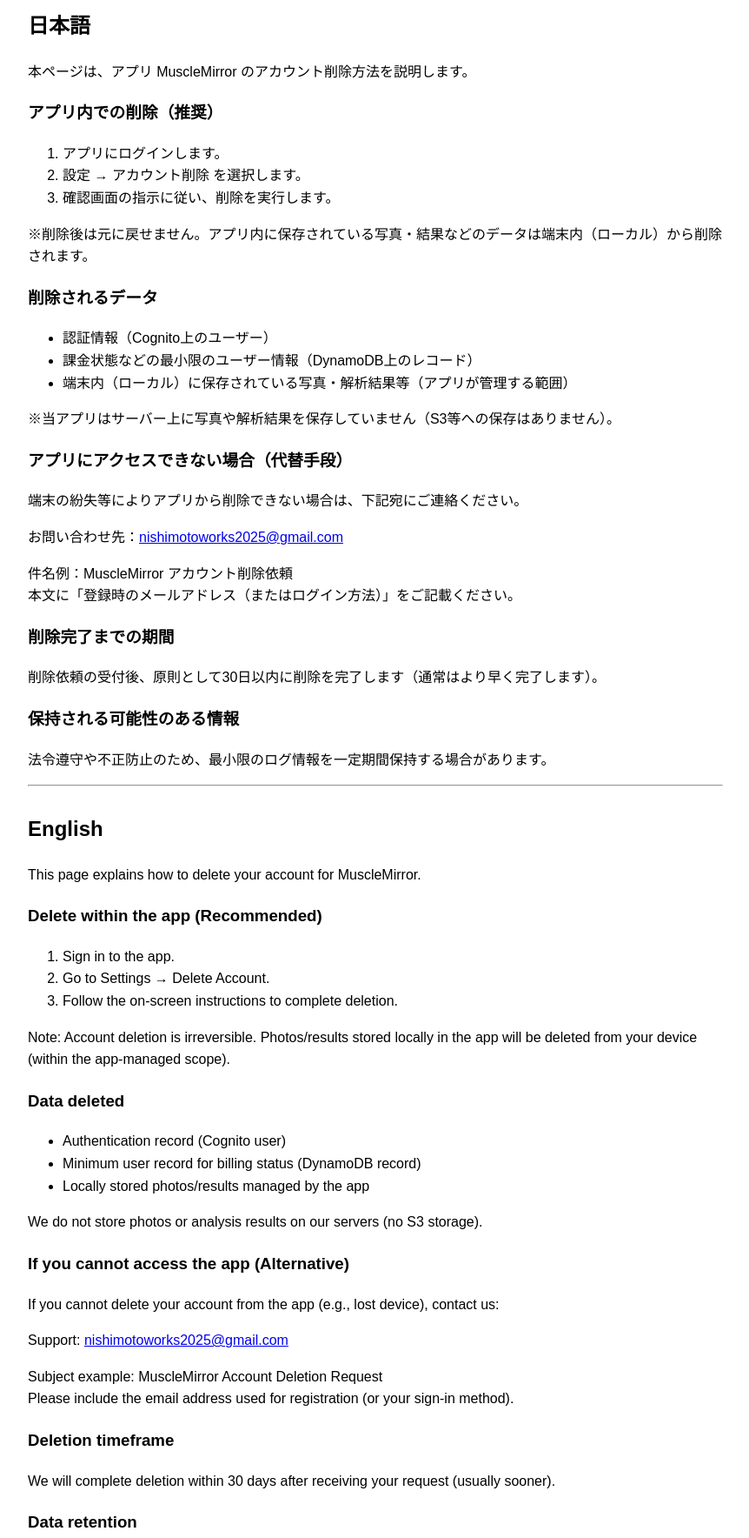
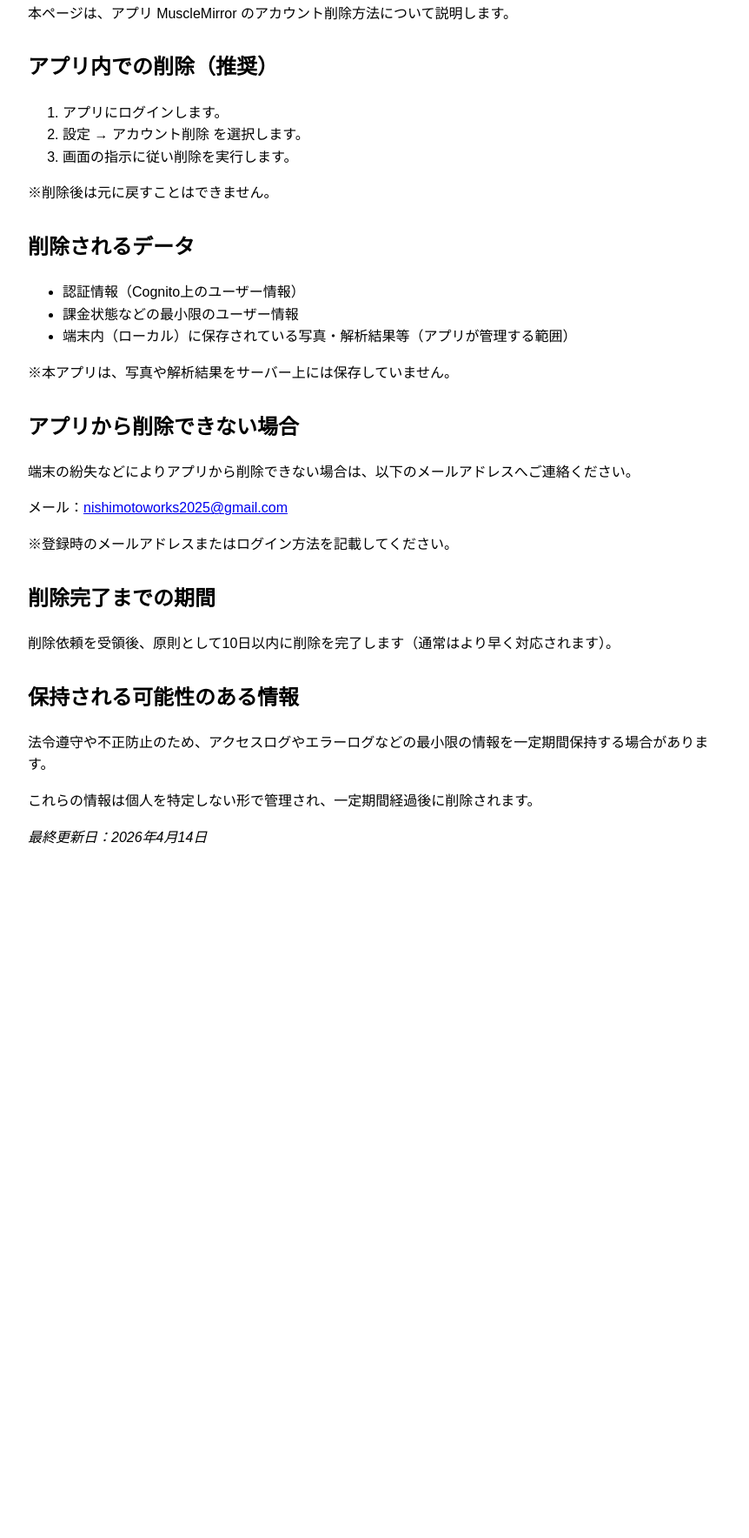
Before and after one commit to nishimotoworks2025/privacy-policy-musclemirror, a plain HTML site: page deletion.html in a window 1280 px wide. Shown: the part 149-1917 px from the top of the page at 87% size, without its empty margins (208-1070 px from the left). After the commit the page ends 1160 px from the top, so only its background shows below. Drawn offline with Linux system fonts and the light colour scheme.

Commit message:
Update deletion.html
edit1

```diff
--- a/deletion.html
+++ b/deletion.html
@@ -4,7 +4,7 @@
 <head>
     <meta charset="UTF-8">
     <meta name="viewport" content="width=device-width, initial-scale=1.0">
-    <title>アカウント削除（Account Deletion）</title>
+    <title>アカウント削除</title>
     <style>
         body {
             font-family: sans-serif;
@@ -42,77 +42,43 @@
         <a href="index.html">プライバシーポリシー</a>
         <a href="about.html">このアプリについて</a>
         <a href="contact.html">お問い合わせ</a>
-        <a href="deletion.html">アカウント削除（Account Deletion）</a>
+        <a href="deletion.html">アカウント削除</a>
     </nav>
 
-    <h1>アカウント削除（Account Deletion）</h1>
+    <h1>アカウント削除</h1>
 
-    <h2>日本語</h2>
-    <p>本ページは、アプリ MuscleMirror のアカウント削除方法を説明します。</p>
+    <p>本ページは、アプリ MuscleMirror のアカウント削除方法について説明します。</p>
 
-    <h3>アプリ内での削除（推奨）</h3>
+    <h2>アプリ内での削除（推奨）</h2>
     <ol>
         <li>アプリにログインします。</li>
         <li>設定 → アカウント削除 を選択します。</li>
-        <li>確認画面の指示に従い、削除を実行します。</li>
+        <li>画面の指示に従い削除を実行します。</li>
     </ol>
-    <p>※削除後は元に戻せません。アプリ内に保存されている写真・結果などのデータは端末内（ローカル）から削除されます。</p>
+    <p>※削除後は元に戻すことはできません。</p>
 
-    <h3>削除されるデータ</h3>
+    <h2>削除されるデータ</h2>
     <ul>
-        <li>認証情報（Cognito上のユーザー）</li>
-        <li>課金状態などの最小限のユーザー情報（DynamoDB上のレコード）</li>
+        <li>認証情報（Cognito上のユーザー情報）</li>
+        <li>課金状態などの最小限のユーザー情報</li>
         <li>端末内（ローカル）に保存されている写真・解析結果等（アプリが管理する範囲）</li>
     </ul>
-    <p>※当アプリはサーバー上に写真や解析結果を保存していません（S3等への保存はありません）。</p>
+    <p>※本アプリは、写真や解析結果をサーバー上には保存していません。</p>
 
-    <h3>アプリにアクセスできない場合（代替手段）</h3>
-    <p>端末の紛失等によりアプリから削除できない場合は、下記宛にご連絡ください。</p>
-    <p>お問い合わせ先：<a href="mailto:nishimotoworks2025@gmail.com">nishimotoworks2025@gmail.com</a></p>
-    <p>件名例：MuscleMirror アカウント削除依頼<br>
-        本文に「登録時のメールアドレス（またはログイン方法）」をご記載ください。</p>
+    <h2>アプリから削除できない場合</h2>
+    <p>端末の紛失などによりアプリから削除できない場合は、以下のメールアドレスへご連絡ください。</p>
+    <p>メール：<a href="mailto:nishimotoworks2025@gmail.com">nishimotoworks2025@gmail.com</a></p>
+    <p>※登録時のメールアドレスまたはログイン方法を記載してください。</p>
 
-    <h3>削除完了までの期間</h3>
-    <p>削除依頼の受付後、原則として30日以内に削除を完了します（通常はより早く完了します）。</p>
+    <h2>削除完了までの期間</h2>
+    <p>削除依頼を受領後、原則として10日以内に削除を完了します（通常はより早く対応されます）。</p>
 
-    <h3>保持される可能性のある情報</h3>
-    <p>法令遵守や不正防止のため、最小限のログ情報を一定期間保持する場合があります。</p>
+    <h2>保持される可能性のある情報</h2>
+    <p>法令遵守や不正防止のため、アクセスログやエラーログなどの最小限の情報を一定期間保持する場合があります。</p>
+    <p>これらの情報は個人を特定しない形で管理され、一定期間経過後に削除されます。</p>
 
-    <hr>
+    <p><em>最終更新日：2026年4月14日</em></p>
 
-    <h2>English</h2>
-    <p>This page explains how to delete your account for MuscleMirror.</p>
-
-    <h3>Delete within the app (Recommended)</h3>
-    <ol>
-        <li>Sign in to the app.</li>
-        <li>Go to Settings → Delete Account.</li>
-        <li>Follow the on-screen instructions to complete deletion.</li>
-    </ol>
-    <p>Note: Account deletion is irreversible. Photos/results stored locally in the app will be deleted from your device
-        (within the app-managed scope).</p>
-
-    <h3>Data deleted</h3>
-    <ul>
-        <li>Authentication record (Cognito user)</li>
-        <li>Minimum user record for billing status (DynamoDB record)</li>
-        <li>Locally stored photos/results managed by the app</li>
-    </ul>
-    <p>We do not store photos or analysis results on our servers (no S3 storage).</p>
-
-    <h3>If you cannot access the app (Alternative)</h3>
-    <p>If you cannot delete your account from the app (e.g., lost device), contact us:</p>
-    <p>Support: <a href="mailto:nishimotoworks2025@gmail.com">nishimotoworks2025@gmail.com</a></p>
-    <p>Subject example: MuscleMirror Account Deletion Request<br>
-        Please include the email address used for registration (or your sign-in method).</p>
-
-    <h3>Deletion timeframe</h3>
-    <p>We will complete deletion within 30 days after receiving your request (usually sooner).</p>
-
-    <h3>Data retention</h3>
-    <p>We may retain minimal log data for a limited period for legal compliance and fraud prevention.</p>
-
-    <p><em>Last updated: 2026-02-08</em></p>
 </body>
 
 </html>
```
